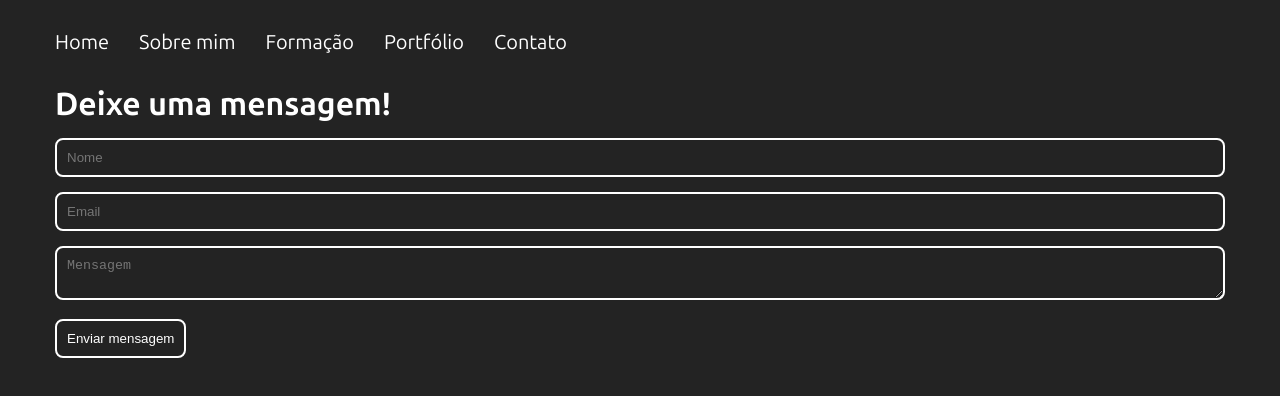
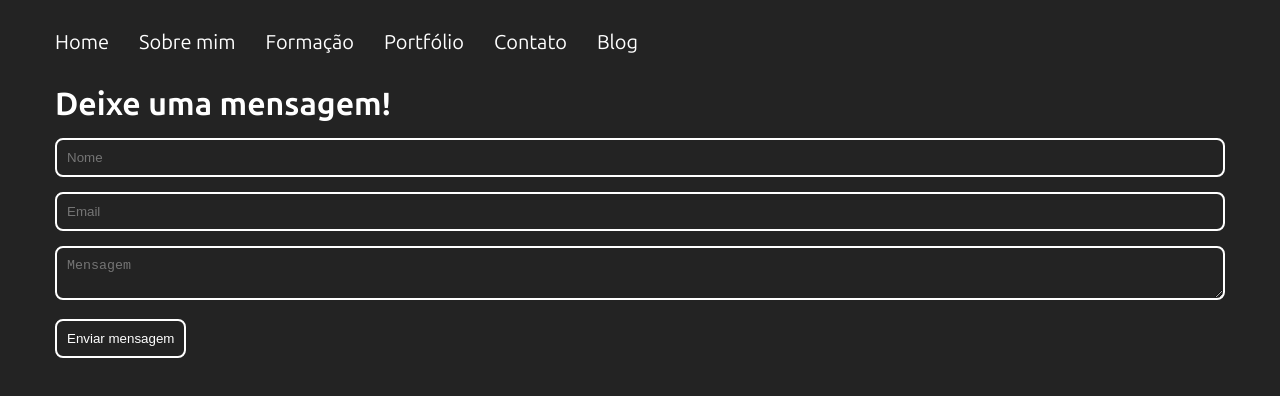
Before and after one commit to SamuelPoiani/site, a plain HTML site: page contato.html in a window 1280 px wide. Drawn offline with Linux system fonts and the light colour scheme.

Commit message:
Added blog link to the navbar

```diff
--- a/contato.html
+++ b/contato.html
@@ -15,6 +15,7 @@
                 <li><a href="/site/formacao.html">Formação</a></li>
                 <li><a href="/site/portfolio.html">Portfólio</a></li>
                 <li><a href="/site/contato.html">Contato</a></li>
+                <li><a href="https://blog.nassim.com.br">Blog</a></li>
             </ul>
         </nav>
         <h1>Deixe uma mensagem!</h1>
```
Also changed, not shown: formacao.html (+1 -0 lines), index.html (+1 -0 lines), portfolio.html (+1 -0 lines), sobre-mim.html (+1 -0 lines).
